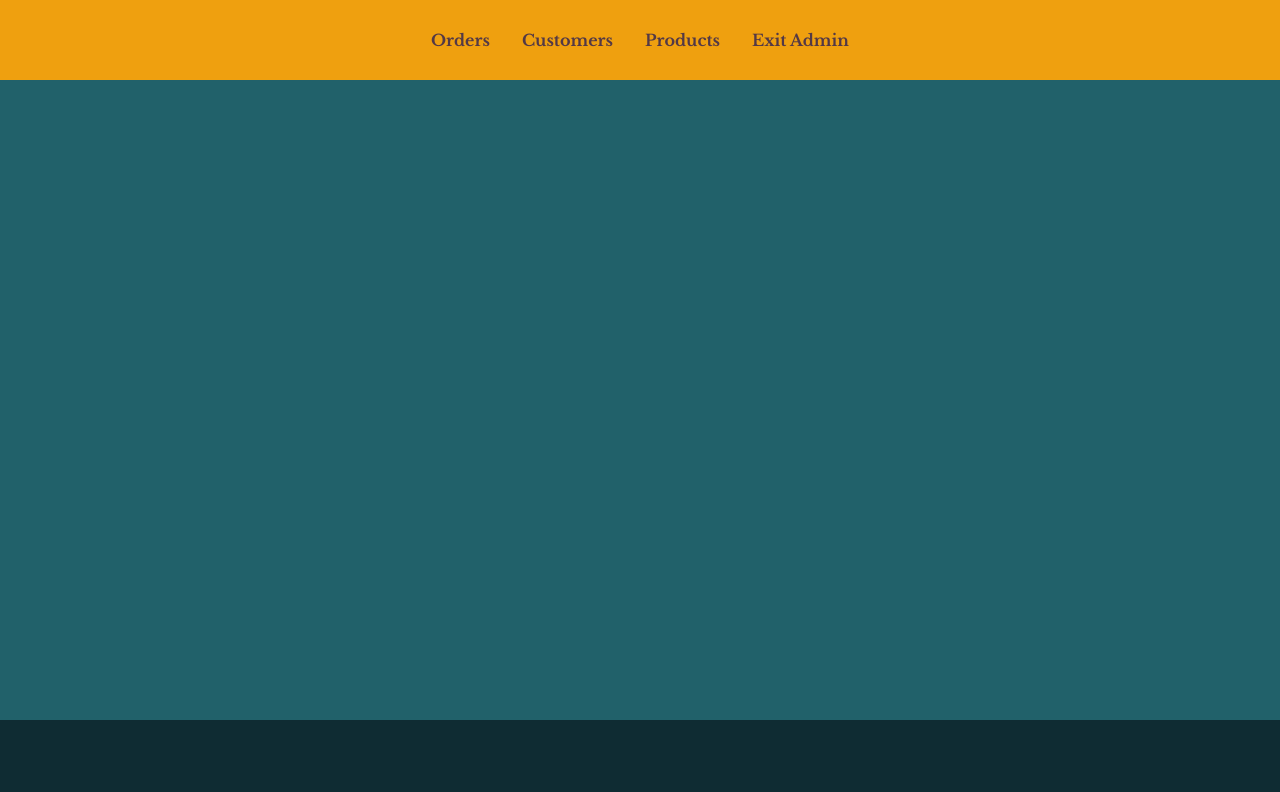
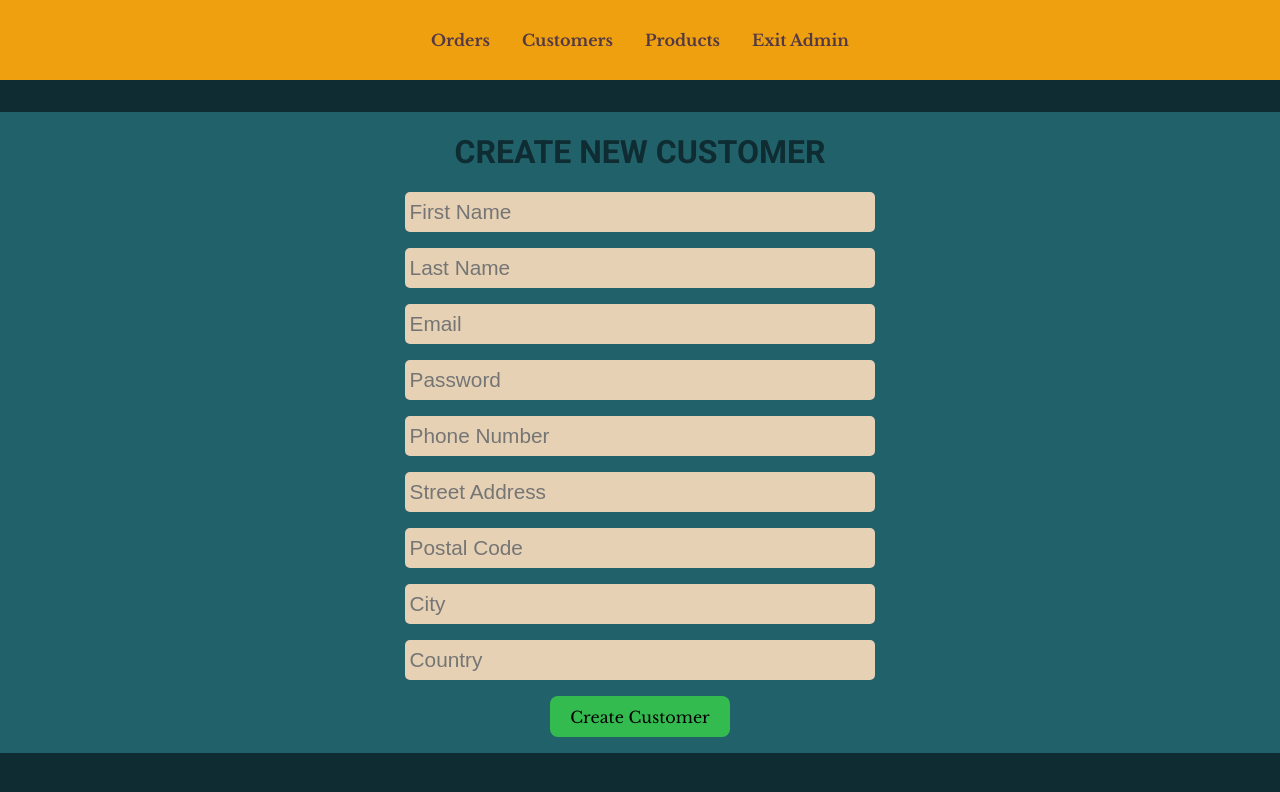
Before and after one commit to KarinaAllard/ecommerce-client, a React (Vite) app: page /admin/create-customer in a window 1280 px wide. Shown: the top 792 px of the page. Built offline with nearby package versions, Linux system fonts and the light colour scheme; no server answers.

Commit message:
Add functional create customer form with some styling.

```diff
--- a/src/pages/admin/CreateCustomer.tsx
+++ b/src/pages/admin/CreateCustomer.tsx
@@ -1,8 +1,121 @@
+import { useState } from "react";
+import { useCustomers } from "../hooks/useCustomers";
+import { ICustomer } from "../../types/ICustomer";
+import { Button } from "../../components/Button";
+
 export const CreateCustomer = () => {
+	const { addCustomer } = useCustomers();
+	const [formData, setFormData] = useState<ICustomer>({
+		firstname: "",
+		lastname: "",
+		email: "",
+		password: "",
+		phone: "",
+		street_address: "",
+		postal_code: "",
+		city: "",
+		country: "",
+	});
 
-    return (
-        <>
+	const handleChange = (e: React.ChangeEvent<HTMLInputElement>) => {
+		setFormData({ ...formData, [e.target.name]: e.target.value });
+	};
 
-        </>
-    )
-}
+	const handleSubmit = async (e: React.FormEvent) => {
+		e.preventDefault();
+		await addCustomer(formData);
+		setFormData({
+			firstname: "",
+			lastname: "",
+			email: "",
+			password: "",
+			phone: "",
+			street_address: "",
+			postal_code: "",
+			city: "",
+			country: "",
+		});
+	};
+
+	return (
+		<div className="customer-wrapper">
+			<form onSubmit={handleSubmit}>
+				<h2>Create New Customer</h2>
+				<div className="form-div">
+					<input
+						type="text"
+						name="firstname"
+						value={formData.firstname}
+						onChange={handleChange}
+						placeholder="First Name"
+						required
+					/>
+					<input
+						type="text"
+						name="lastname"
+						value={formData.lastname}
+						onChange={handleChange}
+						placeholder="Last Name"
+						required
+					/>
+					<input
+						type="email"
+						name="email"
+						value={formData.email}
+						onChange={handleChange}
+						placeholder="Email"
+						required
+					/>
+					<input
+						type="password"
+						name="password"
+						value={formData.password}
+						onChange={handleChange}
+						placeholder="Password"
+                        className="input-pw"
+						required
+					/>
+					<input
+						type="text"
+						name="phone"
+						value={formData.phone}
+						onChange={handleChange}
+						placeholder="Phone Number"
+					/>
+					<input
+						type="text"
+						name="street_address"
+						value={formData.street_address}
+						onChange={handleChange}
+						placeholder="Street Address"
+					/>
+					<input
+						type="text"
+						name="postal_code"
+						value={formData.postal_code}
+						onChange={handleChange}
+						placeholder="Postal Code"
+					/>
+					<input
+						type="text"
+						name="city"
+						value={formData.city}
+						onChange={handleChange}
+						placeholder="City"
+					/>
+					<input
+						type="text"
+						name="country"
+						value={formData.country}
+						onChange={handleChange}
+						placeholder="Country"
+					/>
+				</div>
+
+				<Button type="submit" className="submit-btn">
+					Create Customer
+				</Button>
+			</form>
+		</div>
+	);
+};
--- a/src/pages/admin/ManageCustomers.tsx
+++ b/src/pages/admin/ManageCustomers.tsx
@@ -21,6 +21,7 @@ export const ManageCustomers = () => {
 			{error && <p>Error: {error}</p>}
 
 			<div className="customer-wrapper">
+                <Button type="button" className="edit-btn"><Link to={"/admin/create-customer"}>Create Customer</Link></Button>
 				{customers.length === 0 && !isLoading && <p>No customers found.</p>}
 				{customers.map((customer) => (
 					<div className="customer-div" key={customer.id}>
--- a/src/pages/hooks/useCustomers.ts
+++ b/src/pages/hooks/useCustomers.ts
@@ -1,6 +1,6 @@
 import { useEffect, useState } from "react";
 import { ICustomer } from "../../types/ICustomer";
-import { fetchCustomers } from "../../services/customerService";
+import { createCustomer, fetchCustomers } from "../../services/customerService";
 
 export const useCustomers = () => {
 	const [customers, setCustomers] = useState<ICustomer[]>([]);
@@ -24,9 +24,19 @@ export const useCustomers = () => {
 		}
 	};
 
+    const addCustomer = async (newCustomer: ICustomer) => {
+        try {
+            const createdCustomer = await createCustomer(newCustomer);
+            setCustomers((existingCustomers) => [...existingCustomers, newCustomer]);
+        } catch (error) {
+            setError("Failed to add customer.");
+        }
+    }
+
     return {
         customers,
         isLoading,
         error,
+        addCustomer,
     }
 };
--- a/src/services/customerService.ts
+++ b/src/services/customerService.ts
@@ -5,3 +5,7 @@ import { API_URL, handleRequest } from "./baseService";
 export const fetchCustomers = async (): Promise<ICustomer[]> => {
     return handleRequest(axios.get(`${API_URL}/customers`));
 }
+
+export const createCustomer = async (newCustomer: ICustomer): Promise<ICustomer> => {
+    return handleRequest(axios.post(`${API_URL}/customers`, newCustomer));
+};
--- a/src/styles/adminlayout.css
+++ b/src/styles/adminlayout.css
@@ -21,4 +21,22 @@
         }
     }
 
+    .form-div {
+        justify-content: center;
+        align-items: center;
+        display: flex;
+        flex-direction: column;
+        gap: 1rem;
+        padding: 1rem;
+
+        input {
+            width: 40%;
+            font-size: 1.3rem;
+            background-color: var(--beige);
+            border: none;
+            border-radius: 5px;
+            padding: 0.5rem 0.3rem;
+        }
+    }
+
 }
--- a/src/styles/button.css
+++ b/src/styles/button.css
@@ -1,4 +1,5 @@
-.edit-btn {
+.edit-btn,
+.submit-btn {
     background-color: rgb(52, 187, 79);
 }
 
```
